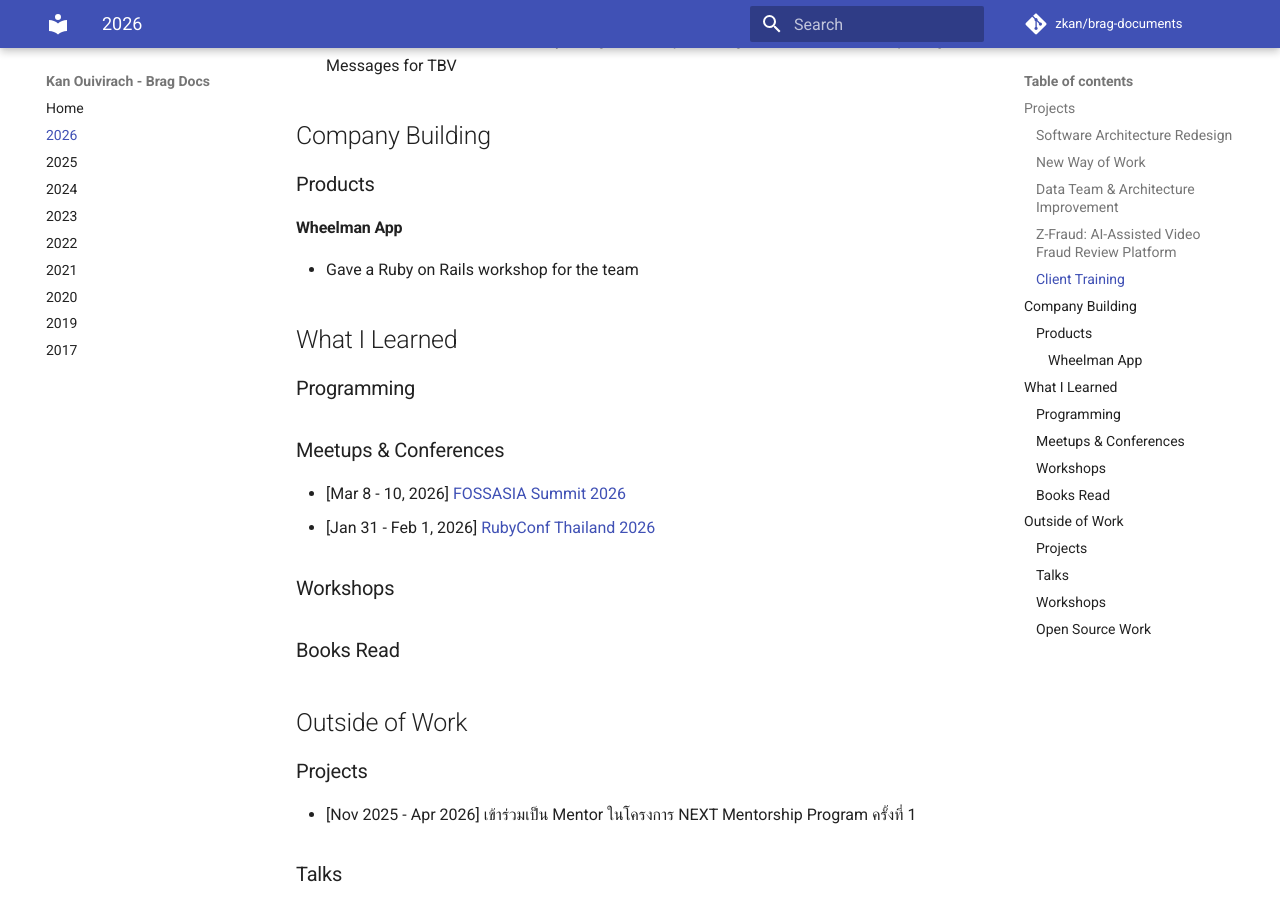
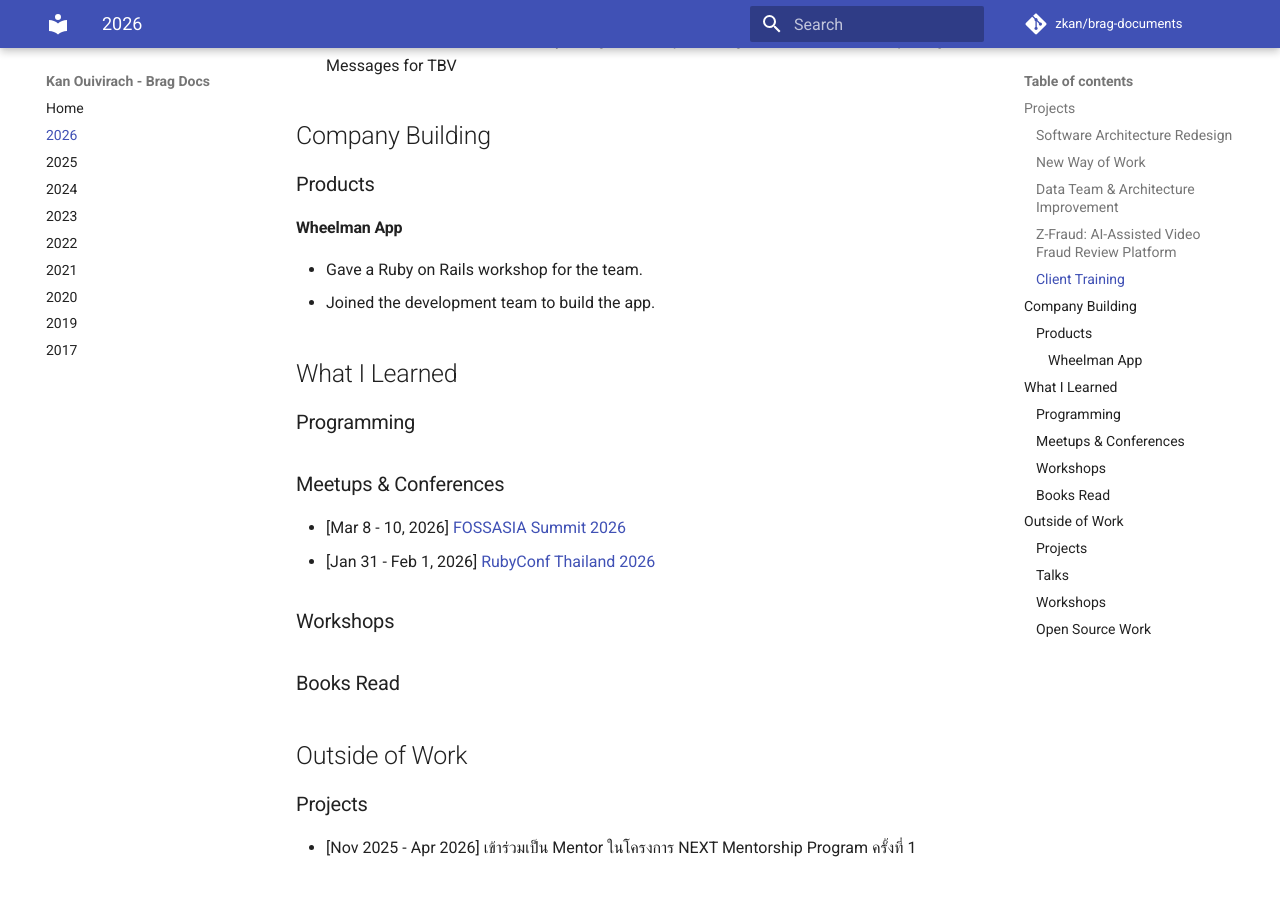
Before and after one commit to zkan/brag-documents, an MkDocs documentation site: the page built from docs/2026.md, in a window 1280 px wide and 900 px high, scrolled down 1251 px. Built offline with MkDocs 1.6.1 and Material for MkDocs 9.7.7, drawn with Linux system fonts in a browser that asks for light colours; comment, search, counter and statistics services are not loaded.

Commit message:
Revise what I did in Wheelman

```diff
--- a/docs/2026.md
+++ b/docs/2026.md
@@ -48,7 +48,8 @@
 
 #### Wheelman App
 
-- Gave a Ruby on Rails workshop for the team
+- Gave a Ruby on Rails workshop for the team.
+- Joined the development team to build the app.
 
 ## What I Learned
 
```
